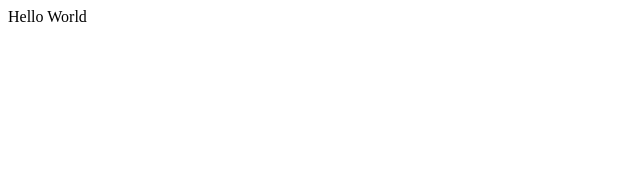
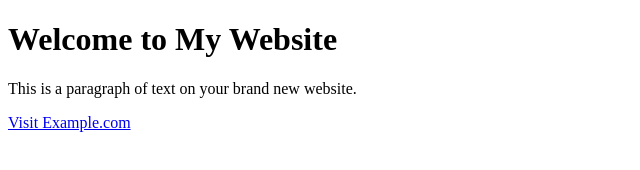
Before and after one commit to gautams6/Learning1, a plain HTML site: page Index.html in a window 1280 px wide. Shown: the whole page, without its empty margins (0-640 px from the left). Drawn offline with Linux system fonts and the light colour scheme.

Commit message:
Create initial HTML structure for the webpage
Added basic HTML structure with a header and paragraph.

```diff
--- a/Index.html
+++ b/Index.html
@@ -1 +1,17 @@
-<p> Hello World </p>
+<!DOCTYPE html>
+<html lang="en">
+<head>
+    <meta charset="UTF-8">
+    <meta name="viewport" content="width=device-width, initial-scale=1.0">
+    <title>My First Web Page</title>
+</head>
+<body>
+
+    <h1>Welcome to My Website</h1>
+    <p>This is a paragraph of text on your brand new website.</p>
+
+    <!-- This is a link to another site -->
+    <a href="https://example.com">Visit Example.com</a>
+
+</body>
+</html>
```
